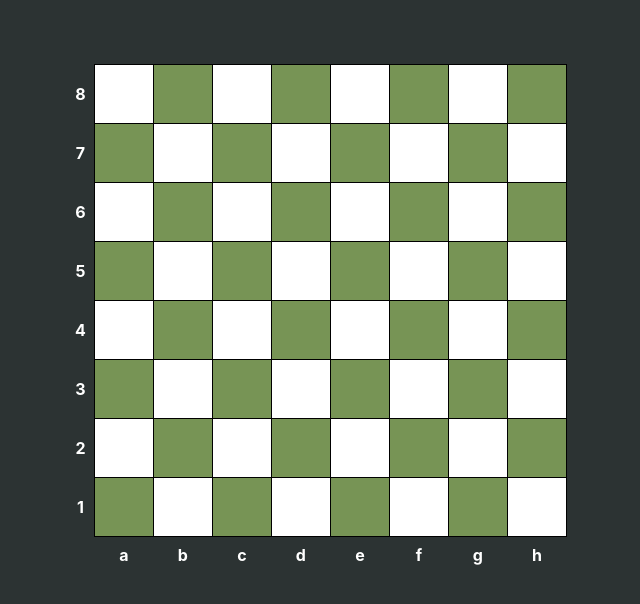
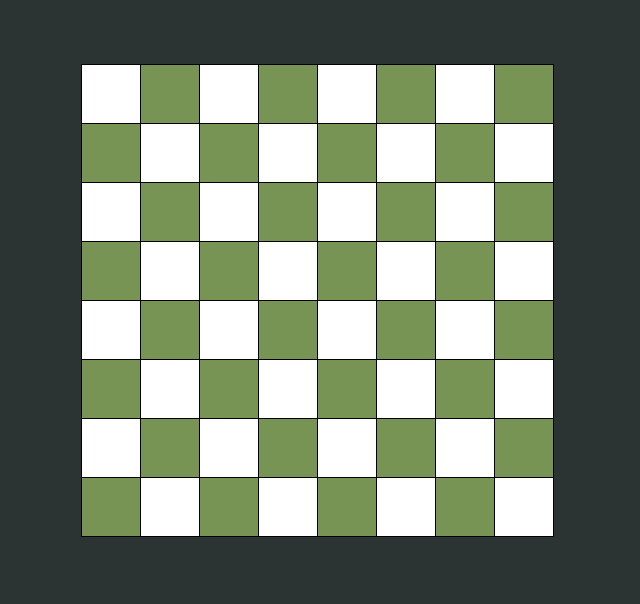
Before and after one commit to SandeepKrSuman/n-queens, a React (Create React App) app: page / in a window 1280 px wide. Shown: the top 604 px of the page, without its empty margins (323-963 px from the left). Built offline with nearby package versions, Linux system fonts and the light colour scheme.

Commit message:
auto create board with input n

```diff
--- a/src/Board.css
+++ b/src/Board.css
@@ -13,12 +13,17 @@
     border: 0.5px solid #000;
     width: 3.5em;
     height: 3.5em;
+
 }
 
 .chess-board .light {
     background: #ffffff;
+    /* background-image: url("./queen_black.png");
+    background-size: cover; */
 }
 
 .chess-board .dark {
     background: #779455;
+    /* background-image: url("./queen_black.png");
+    background-size: cover; */
 }
--- a/src/Board.js
+++ b/src/Board.js
@@ -1,109 +1,40 @@
-import React from "react";
 import "./Board.css";
 
-export default function Board() {
+export default function ChessBoard() {
+  const n = 8;
   return (
     <table className="chess-board">
       <tbody>
-        <tr>
-          <th>8</th>
-          <td className="light"></td>
-          <td className="dark"></td>
-          <td className="light"></td>
-          <td className="dark"></td>
-          <td className="light"></td>
-          <td className="dark"></td>
-          <td className="light"></td>
-          <td className="dark"></td>
-        </tr>
-        <tr>
-          <th>7</th>
-          <td className="dark"></td>
-          <td className="light"></td>
-          <td className="dark"></td>
-          <td className="light"></td>
-          <td className="dark"></td>
-          <td className="light"></td>
-          <td className="dark"></td>
-          <td className="light"></td>
-        </tr>
-        <tr>
-          <th>6</th>
-          <td className="light"></td>
-          <td className="dark"></td>
-          <td className="light"></td>
-          <td className="dark"></td>
-          <td className="light"></td>
-          <td className="dark"></td>
-          <td className="light"></td>
-          <td className="dark"></td>
-        </tr>
-        <tr>
-          <th>5</th>
-          <td className="dark"></td>
-          <td className="light"></td>
-          <td className="dark"></td>
-          <td className="light"></td>
-          <td className="dark"></td>
-          <td className="light"></td>
-          <td className="dark"></td>
-          <td className="light"></td>
-        </tr>
-        <tr>
-          <th>4</th>
-          <td className="light"></td>
-          <td className="dark"></td>
-          <td className="light"></td>
-          <td className="dark"></td>
-          <td className="light"></td>
-          <td className="dark"></td>
-          <td className="light"></td>
-          <td className="dark"></td>
-        </tr>
-        <tr>
-          <th>3</th>
-          <td className="dark"></td>
-          <td className="light"></td>
-          <td className="dark"></td>
-          <td className="light"></td>
-          <td className="dark"></td>
-          <td className="light"></td>
-          <td className="dark"></td>
-          <td className="light"></td>
-        </tr>
-        <tr>
-          <th>2</th>
-          <td className="light"></td>
-          <td className="dark"></td>
-          <td className="light"></td>
-          <td className="dark"></td>
-          <td className="light"></td>
-          <td className="dark"></td>
-          <td className="light"></td>
-          <td className="dark"></td>
-        </tr>
-        <tr>
-          <th>1</th>
-          <td className="dark"></td>
-          <td className="light"></td>
-          <td className="dark"></td>
-          <td className="light"></td>
-          <td className="dark"></td>
-          <td className="light"></td>
-          <td className="dark"></td>
-          <td className="light"></td>
-        </tr>
-        <tr>
-          <th></th>
-          <th>a</th>
-          <th>b</th>
-          <th>c</th>
-          <th>d</th>
-          <th>e</th>
-          <th>f</th>
-          <th>g</th>
-          <th>h</th>
-        </tr>
+        {Array(n)
+          .fill(null)
+          .map((value, index) => (
+            <tr key={index}>
+              {Array(n)
+                .fill(null)
+                .map((val, ind) => (
+                  <td
+                    className={
+                      n % 2 === 0
+                        ? index % 2 === 0
+                          ? ind % 2 === 0
+                            ? "light"
+                            : "dark"
+                          : ind % 2 === 0
+                          ? "dark"
+                          : "light"
+                        : index % 2 === 0
+                        ? ind % 2 === 0
+                          ? "dark"
+                          : "light"
+                        : ind % 2 === 0
+                        ? "light"
+                        : "dark"
+                    }
+                    key={ind}
+                  />
+                ))}
+            </tr>
+          ))}
       </tbody>
     </table>
   );
```
